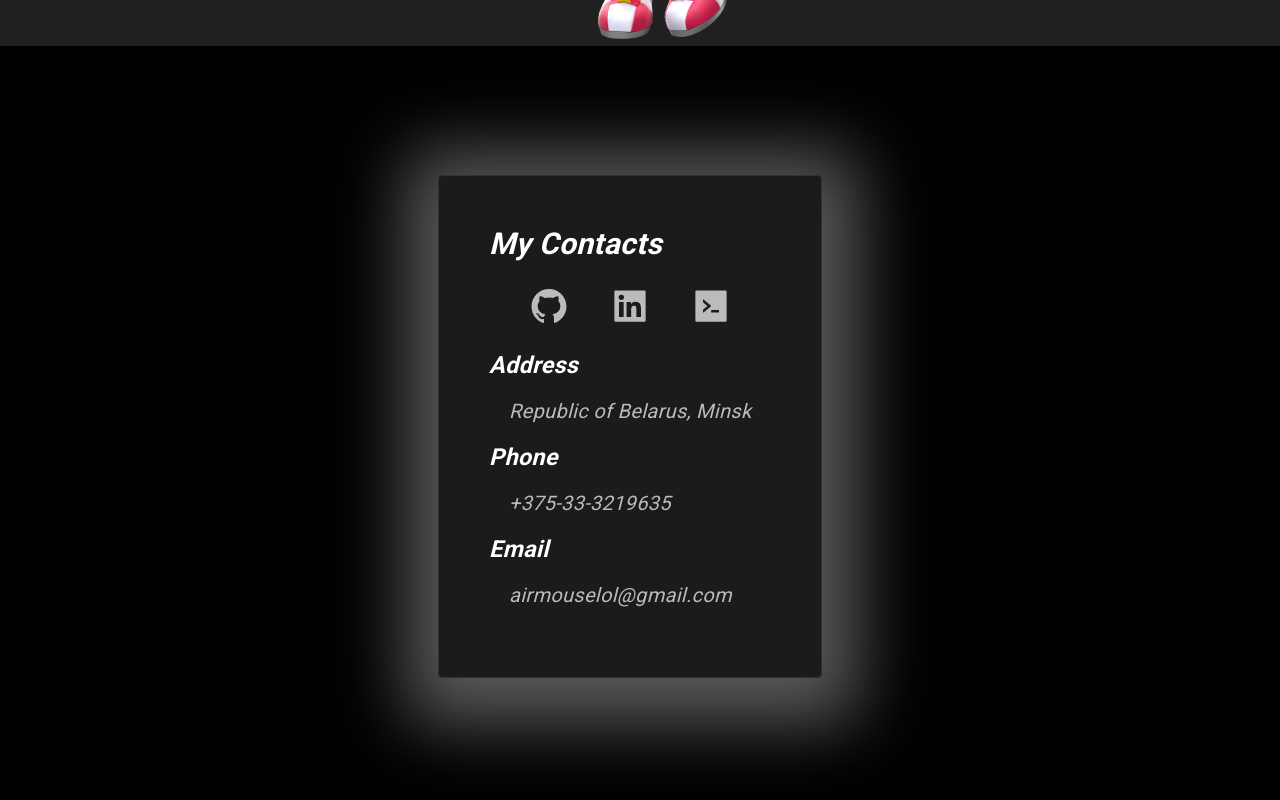
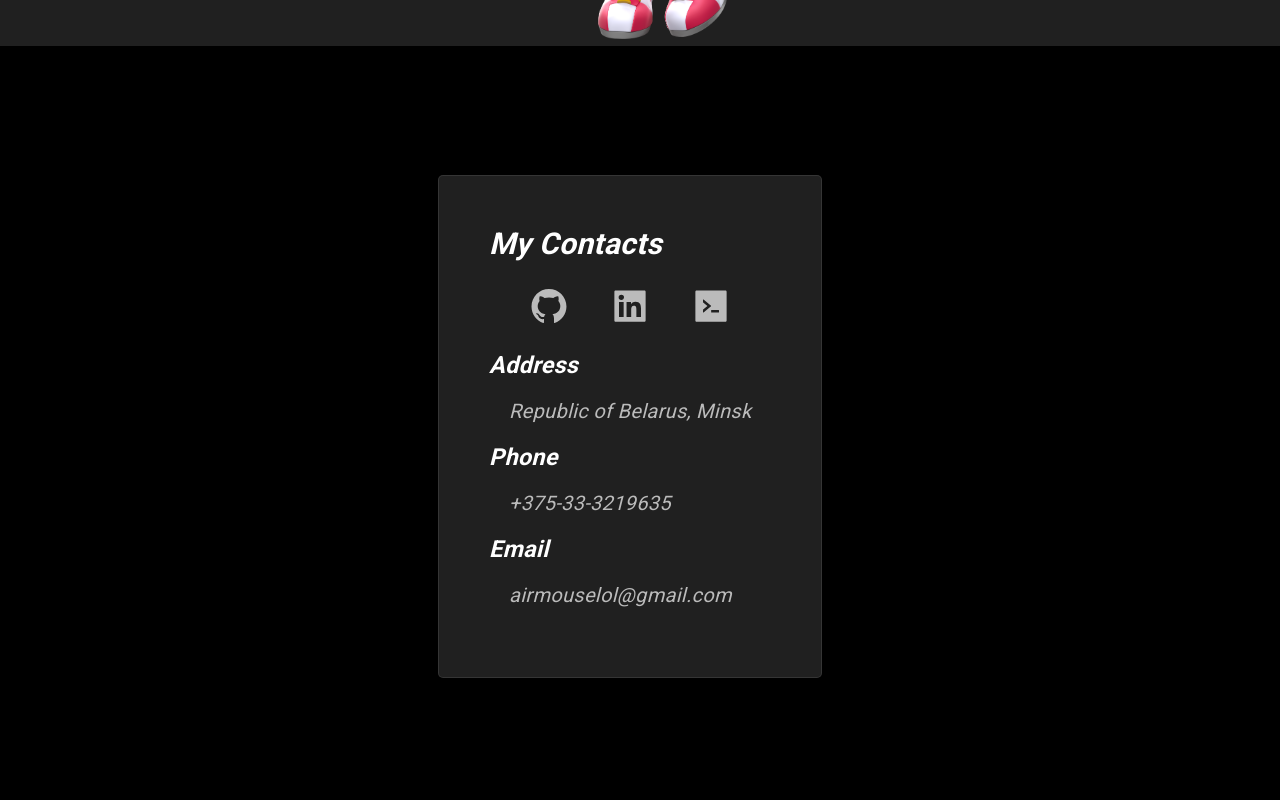
Before and after one commit to AirMous3/portfolio, a React (Create React App) app: page / in a window 1280 px wide. Shown: the part 3648-4448 px from the top of the page. Built offline with nearby package versions, Linux system fonts and the light colour scheme.

Commit message:
remove contacts animation

```diff
--- a/src/components/contacts/contacts.module.scss
+++ b/src/components/contacts/contacts.module.scss
@@ -28,24 +28,10 @@
   margin-bottom: 100px;
   z-index: 0;
   position: relative;
-  box-shadow: 3px 15px 100px 30px rgba(255, 255, 255, .1);
-  animation: blink 3.0s linear infinite;
   font-style: italic;
   letter-spacing: 0.3px;
+  background: #202020;
 
-}
-
-@keyframes blink {
-  0% {
-    box-shadow: 3px 15px 100px 50px rgba(255, 255, 255, 0.5);
-    background-color: #202020;
-  }
-  50% {
-    box-shadow: none;
-  }
-  100% {
-    box-shadow: 3px 15px 100px 30px rgba(255, 255, 255, .2);
-  }
 }
 
 .imageWrapper {
```
